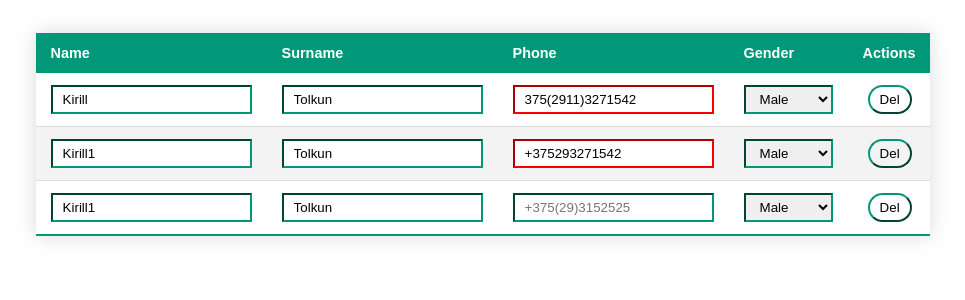
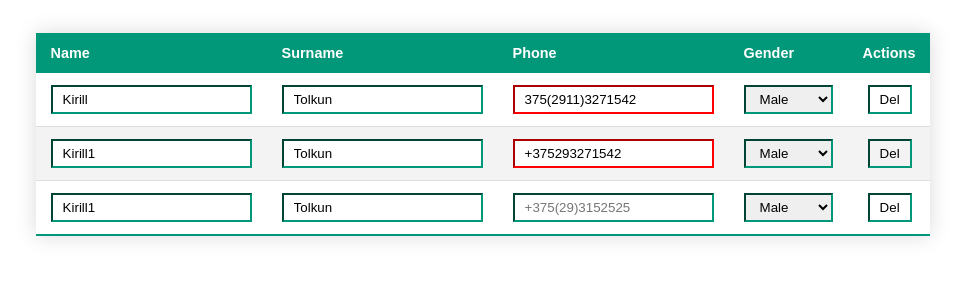
Before and after one commit to ktalkun/entity-table, an Angular app: page / in a window 1280 px wide. Shown: the top 300 px of the page, without its empty margins (157-1122 px from the left). Built offline with nearby package versions, Linux system fonts and the light colour scheme.

Commit message:
Refactor 'button' component according migration from css to scss

```diff
--- a/src/app/button/button.component.html
+++ b/src/app/button/button.component.html
@@ -1,7 +1,7 @@
 <button
   (click)="buttonClick.emit()"
   [disabled]="isDisabled"
-  [ngClass]="{'button-disabled': isDisabled}"
+  [ngClass]="{'input-disabled': isDisabled}"
 >
   <ng-content></ng-content>
 </button>
--- a/src/app/button/button.component.scss
+++ b/src/app/button/button.component.scss
@@ -1,11 +1,13 @@
+@import "variables";
+@import "mixins";
+
 button {
-  margin-left: 5px;
-  padding: 5px 10px;
-  border-color: #009879;
-  background: none;
-  border-radius: 20px;
+  margin-left: $input-horizontal-margin;
+  padding: $input-vertical-padding $input-horizontal-padding;
+  background: $input-background-color;
+  @include input-border();
 }
 
-.button-disabled {
-  border-color: #e2e2e2;
+.input-disabled {
+  @include input-disabled();
 }
```
